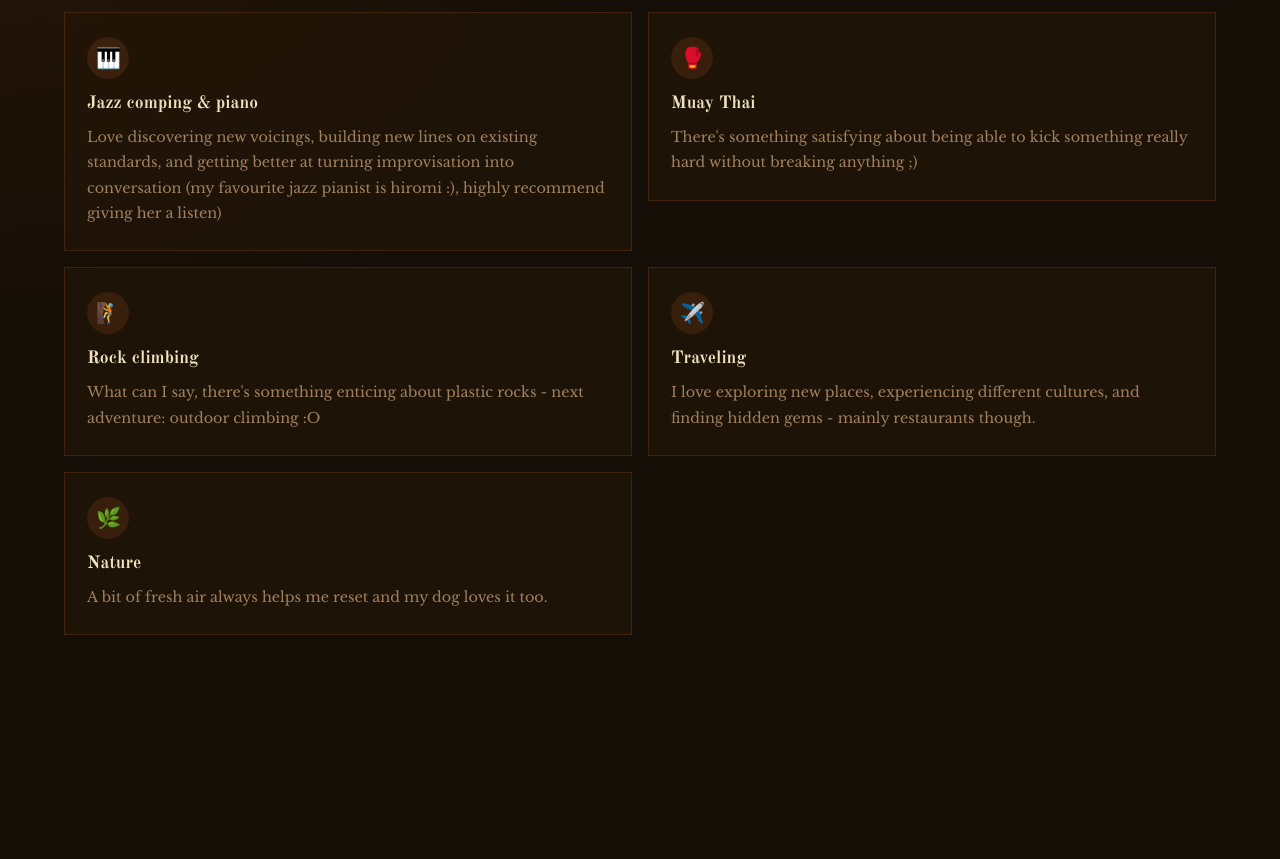
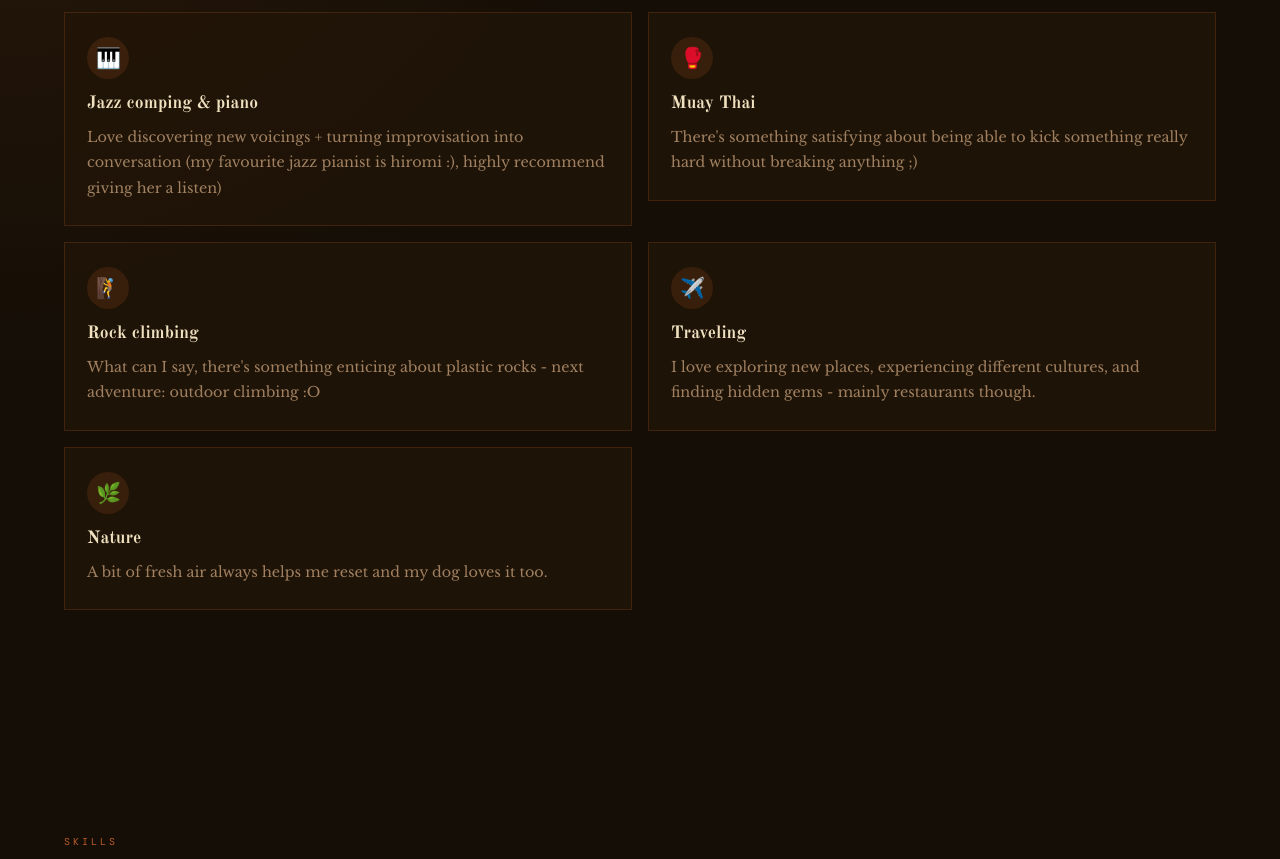
Before and after one commit to erinL168/erinL168.github.io, a React (Vite) app: page / in a window 1280 px wide. Shown: the part 4340-5199 px from the top of the page. Built offline with nearby package versions, Linux system fonts and the light colour scheme; a web font is replaced by a local one.

Commit message:
Modded the descriptions

```diff
--- a/src/app/App.tsx
+++ b/src/app/App.tsx
@@ -921,12 +921,12 @@ const FUN_FACTS = [
   {
     icon: "🎹",
     title: "Jazz comping & piano",
-    description: "Love discovering new voicings, building new lines on existing standards, and getting better at turning improvisation into conversation (my favourite jazz pianist is hiromi :), highly recommend giving her a listen)",
+    description: "Love discovering new voicings + turning improvisation into conversation (my favourite jazz pianist is hiromi :), highly recommend giving her a listen)",
   },
   {
     icon: "🥊",
     title: "Muay Thai",
-    description: "There's something satisfying about being able to kick something really hard without breaking anything ;)",
+    description: "There's something satisfying about being able to kick something really hard without breaking anything ;) \n \n",
   },
   {
     icon: "🧗",
```
